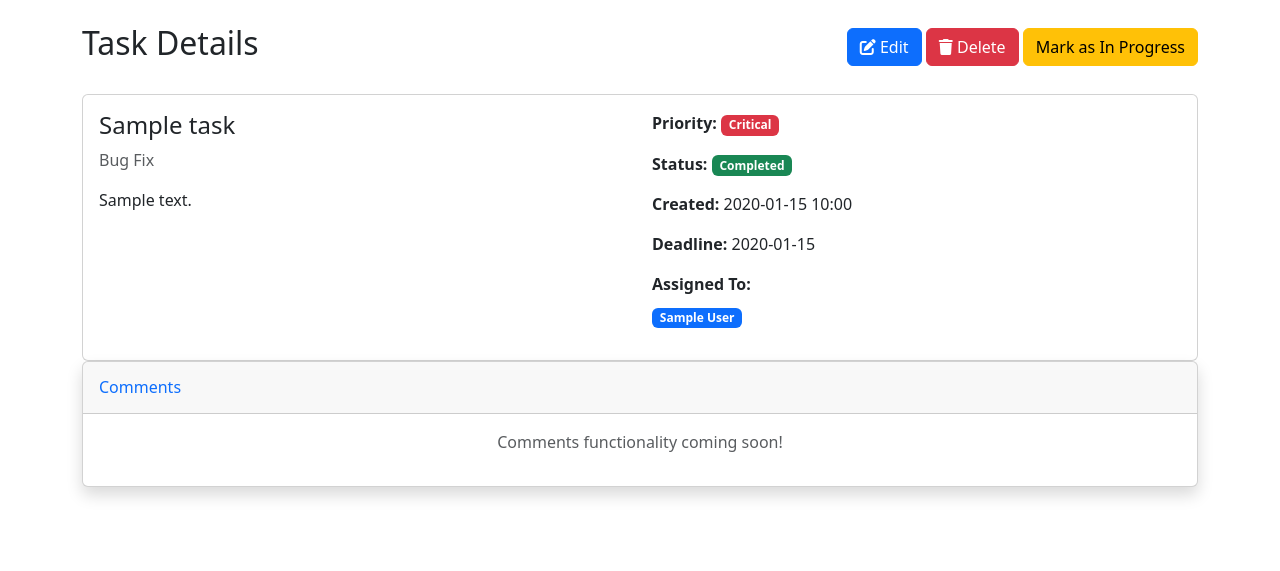
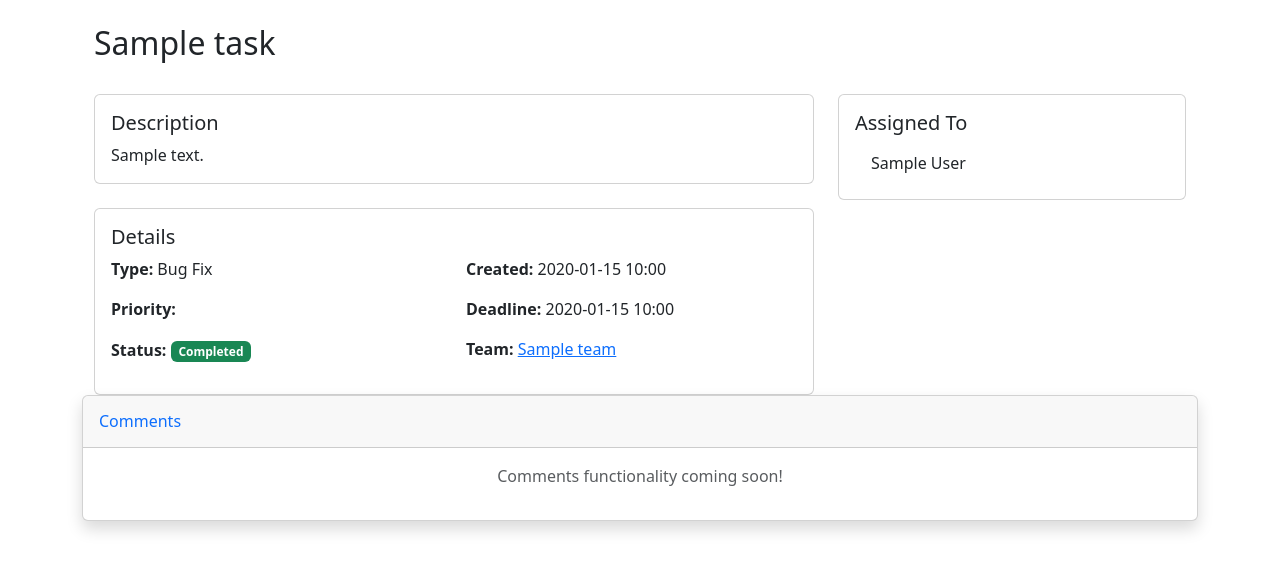
Before and after one commit to BronkstoneBro/task-manager, a Django app: page /task/1/ in a window 1280 px wide. Shown: the part 56-627 px from the top of the page. Run offline with Django 5.2, Linux system fonts and the light colour scheme; a user stored in the database is signed in; data comes from the database, SQL or seed files in the repository; tables that the repository leaves empty hold one stand-in row (values such as "Sample post"); parts of the project's set-up code (start-up, migrations or seed data) failed here and were passed over.

Commit message:
Redesign task detail view with Bootstrap cards

```diff
--- a/templates/core/task_detail.html
+++ b/templates/core/task_detail.html
@@ -1,71 +1,89 @@
 {% extends "base.html" %}
 
 {% block content %}
+<div class="container mt-4">
     <div class="d-flex justify-content-between align-items-center mb-4">
-    <h2>Task Details</h2>
+        <h2>{{ task.name }}</h2>
         <div>
+            {% if can_edit %}
             <a href="{% url 'core:task-update' task.pk %}" class="btn btn-primary">
-        <i class="fas fa-edit"></i> Edit
+                <i class="bi bi-pencil"></i> Edit
             </a>
+            {% endif %}
+            {% if can_delete %}
             <a href="{% url 'core:task-delete' task.pk %}" class="btn btn-danger">
-        <i class="fas fa-trash"></i> Delete
+                <i class="bi bi-trash"></i> Delete
             </a>
+            {% endif %}
+            {% if can_complete %}
                 {% if not task.is_completed %}
-        <form method="post" action="{% url 'core:task-complete' task.pk %}" class="d-inline">
-          {% csrf_token %}
-          <button type="submit" class="btn btn-success">
-            <i class="fas fa-check"></i> Mark as Completed
-          </button>
-        </form>
+                <a href="{% url 'core:task-complete' task.pk %}" class="btn btn-success">
+                    <i class="bi bi-check-circle"></i> Mark as Completed
+                </a>
                 {% else %}
                 <a href="{% url 'core:task-uncomplete' task.pk %}" class="btn btn-warning">
                     <i class="bi bi-arrow-counterclockwise"></i> Mark as In Progress
                 </a>
                 {% endif %}
+            {% endif %}
+        </div>
+    </div>
+
+    <div class="row">
+        <div class="col-md-8">
+            <div class="card mb-4">
+                <div class="card-body">
+                    <h5 class="card-title">Description</h5>
+                    <p class="card-text">{{ task.description }}</p>
                 </div>
             </div>
 
             <div class="card">
                 <div class="card-body">
+                    <h5 class="card-title">Details</h5>
                     <div class="row">
                         <div class="col-md-6">
-          <h4>{{ task.name }}</h4>
-          <p class="text-muted">{{ task.task_type }}</p>
-          <p>{{ task.description }}</p>
-        </div>
-        <div class="col-md-6">
-          <div class="mb-3">
-            <strong>Priority:</strong>
-            <span
-                class="badge bg-{% if task.priority == 1 %}danger{% elif task.priority == 2 %}warning{% elif task.priority == 3 %}info{% else %}secondary{% endif %}">
+                            <p><strong>Type:</strong> {{ task.task_type }}</p>
+                            <p><strong>Priority:</strong>
+                                <span class="badge bg-{{ task.get_priority_display|lower }}">
                                     {{ task.get_priority_display }}
                                 </span>
-          </div>
-          <div class="mb-3">
-            <strong>Status:</strong>
+                            </p>
+                            <p><strong>Status:</strong>
                                 {% if task.is_completed %}
                                 <span class="badge bg-success">Completed</span>
                                 {% else %}
                                 <span class="badge bg-warning">In Progress</span>
                                 {% endif %}
+                            </p>
                         </div>
-          <div class="mb-3">
-            <strong>Created:</strong> {{ task.created_at|date:"Y-m-d H:i" }}
+                        <div class="col-md-6">
+                            <p><strong>Created:</strong> {{ task.created_at|date:"Y-m-d H:i" }}</p>
+                            <p><strong>Deadline:</strong> {{ task.deadline|date:"Y-m-d H:i"|default:"No deadline" }}</p>
+                            {% if task.team %}
+                            <p><strong>Team:</strong>
+                                <a href="{% url 'core:team-detail' task.team.pk %}">{{ task.team.name }}</a>
+                            </p>
+                            {% endif %}
                         </div>
-          <div class="mb-3">
-            <strong>Deadline:</strong> {{ task.deadline|date:"Y-m-d"|default:"No deadline" }}
                     </div>
-          <div class="mb-3">
-            <strong>Assigned To:</strong>
-            <div class="mt-2">
-              {% for worker in task.assigners.all %}
-                <a href="{% url 'core:worker-detail' worker.pk %}" class="badge bg-primary text-decoration-none">
-                  {{ worker.get_full_name|default:worker.username }}
-                </a>
+                </div>
+            </div>
+        </div>
+
+        <div class="col-md-4">
+            <div class="card">
+                <div class="card-body">
+                    <h5 class="card-title">Assigned To</h5>
+                    <ul class="list-group list-group-flush">
+                        {% for assigner in task.assigners.all %}
+                        <li class="list-group-item">
+                            {{ assigner.get_full_name|default:assigner.username }}
+                        </li>
                         {% empty %}
-                <span class="text-muted">No one assigned</span>
+                        <li class="list-group-item">No one assigned</li>
                         {% endfor %}
-            </div>
+                    </ul>
                 </div>
             </div>
         </div>
```
Lines whose indentation alone changed are shown as unchanged.
